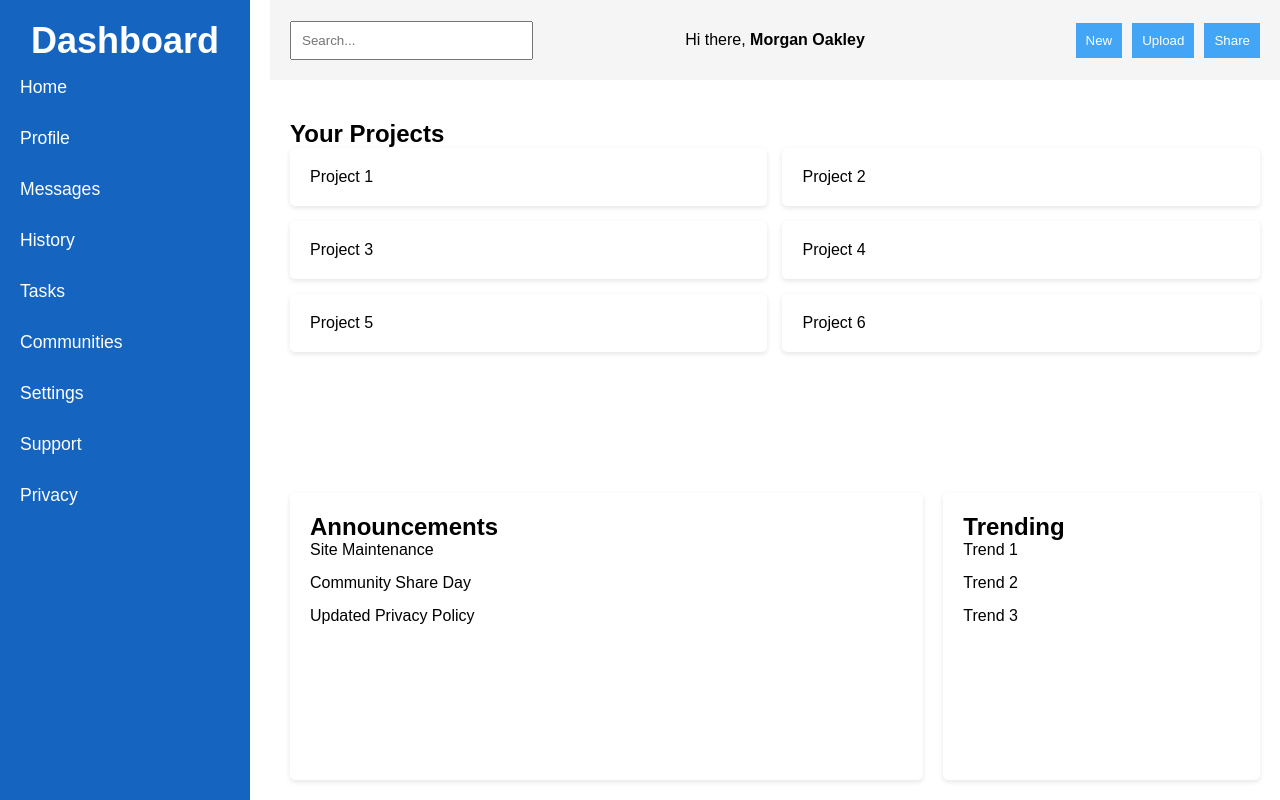
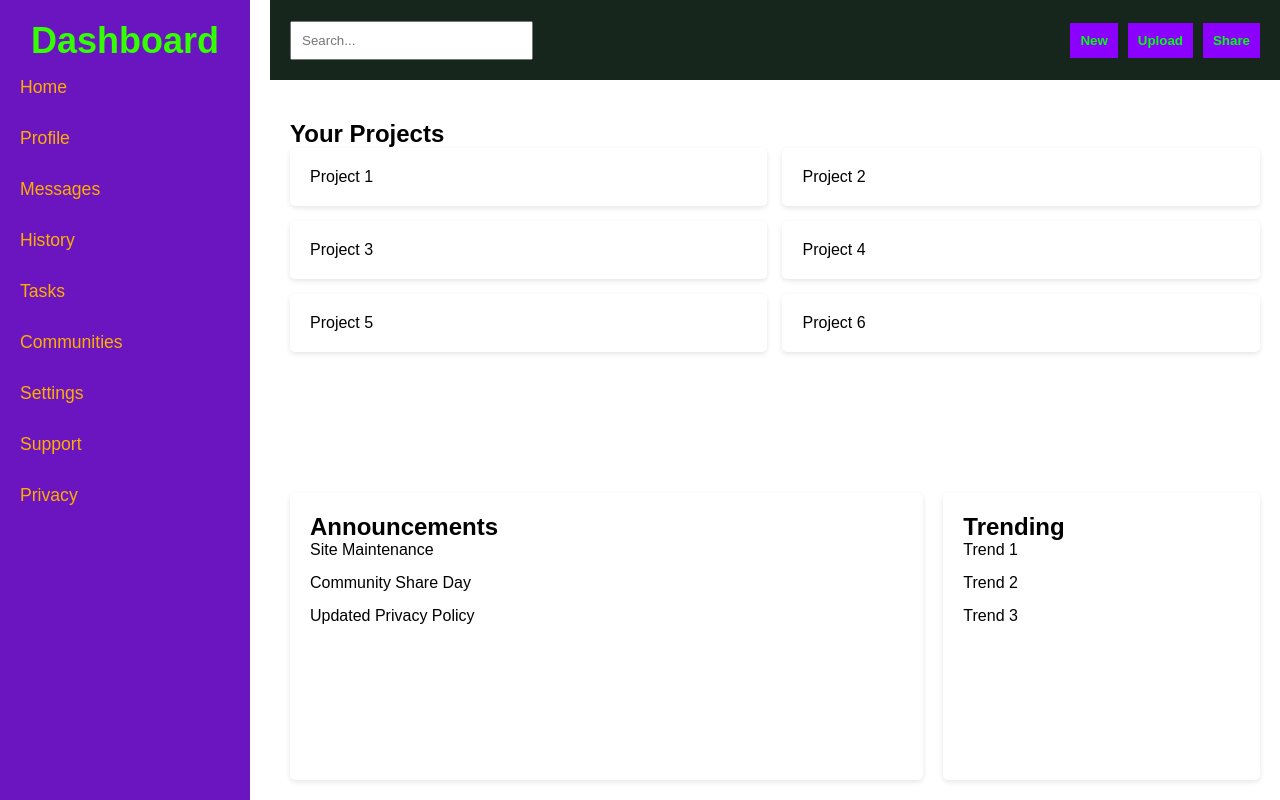
Before and after one commit to b0llull0s/Project-Admin-Dashboard, a plain HTML site: page index.html in a window 1280 px wide. Drawn offline with Linux system fonts and the light colour scheme.

Commit message:
more something

```diff
--- a/index.html
+++ b/index.html
@@ -34,12 +34,11 @@
                 <input type="text" placeholder="Search...">
             </div>
             <div class="user-info">
-                <p>Hi there, <strong>Morgan Oakley</strong></p>
             </div>
             <div class="header-buttons">
-                <button>New</button>
-                <button>Upload</button>
-                <button>Share</button>
+                <button><strong>New</strong></button>
+                <button><strong>Upload</strong></button>
+                <button><strong>Share</strong></button>
             </div>
         </header>
 
--- a/style.css
+++ b/style.css
@@ -26,8 +26,8 @@ body {
 /* Sidebar styles */
 .sidebar {
     grid-area: sidebar;
-    background-color: #1565C0;
-    color: white;
+    background-color: #6a15c0;
+    color: rgb(51, 255, 0);
     display: grid;
     grid-template-rows: auto 1fr;
     padding: 20px;
@@ -50,7 +50,7 @@ body {
 
 .nav ul li a {
     text-decoration: none;
-    color: white;
+    color: rgb(255, 174, 0);
     font-size: 1.1rem;
 }
 
@@ -60,8 +60,9 @@ body {
     display: grid;
     grid-template-columns: 1fr 2fr 1fr;
     align-items: center;
-    background-color: #F5F5F5;
+    background-color: #16261c;
     padding: 20px;
+    color: #22ff00;
 }
 
 .search-bar input {
@@ -81,8 +82,8 @@ body {
 .header-buttons button {
     margin-left: 10px;
     padding: 10px;
-    background-color: #42A5F5;
-    color: white;
+    background-color: #8c00ff;
+    color: rgb(0, 255, 8);
     border: none;
     cursor: pointer;
 }
```
